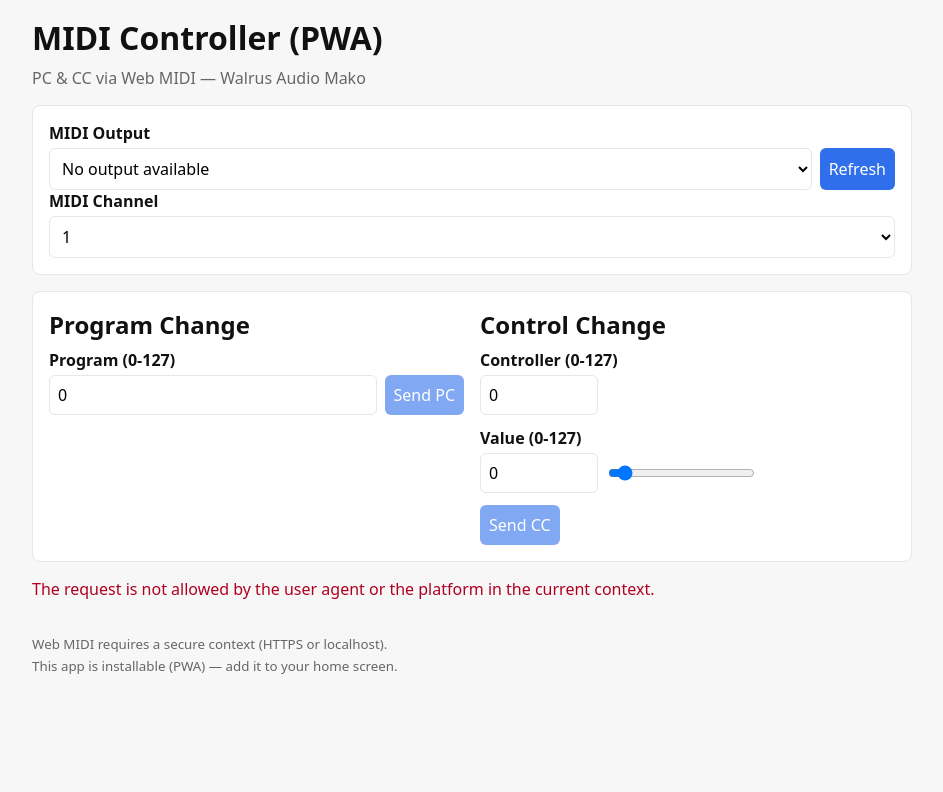
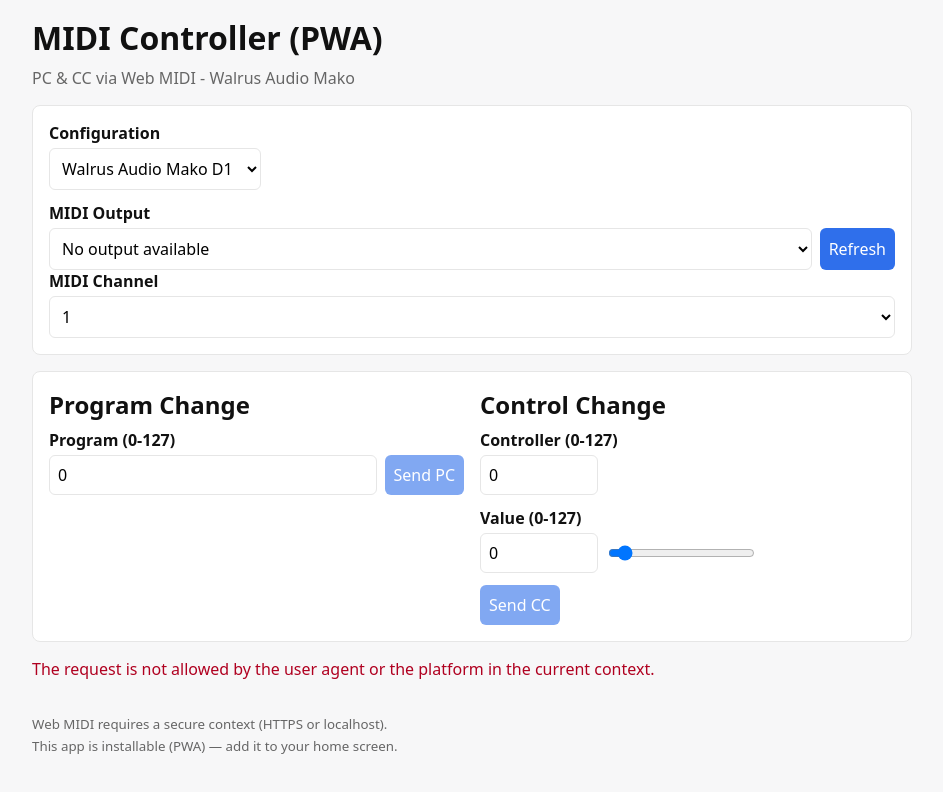
Before and after one commit to bpodrop/mako-editor, a Vue app: page / in a window 1280 px wide. Shown: the top 792 px of the page, without its empty margins (168-1111 px from the left). Built offline with nearby package versions, Linux system fonts and the light colour scheme.

Commit message:
add config selection

```diff
--- /dev/null
+++ b/src/config/pedalConfig.ts
@@ -0,0 +1,37 @@
+// src/config/pedalConfig.ts
+import type { PedalConfig } from './types';
+
+const modules = import.meta.glob('./*.json', { eager: true });
+
+type Loaded = { file: string; config: PedalConfig };
+
+function isPedalConfig(x: any): x is PedalConfig {
+  return x && typeof x.device === 'string' && Array.isArray(x.controls);
+}
+
+function safeDevice(x?: string) {
+  return typeof x === 'string' ? x : '';
+}
+
+export function getAllPedalConfigs(): Loaded[] {
+  const items: Loaded[] = [];
+  for (const [file, mod] of Object.entries(modules)) {
+    const data = (mod as any)?.default ?? mod;
+    if (isPedalConfig(data)) {
+      items.push({ file, config: data });
+    }
+  }
+  items.sort((a, b) => safeDevice(a.config.device).localeCompare(safeDevice(b.config.device), 'fr', { sensitivity: 'base' }));
+  return items;
+}
+
+export function listPedals(): { value: string; label: string }[] {
+  return getAllPedalConfigs().map(x => ({
+    value: x.config.device,
+    label: x.config.device,
+  }));
+}
+
+export function getPedalByDevice(device: string): PedalConfig | undefined {
+  return getAllPedalConfigs().find(x => x.config.device === device)?.config;
+}
--- /dev/null
+++ b/src/config/types.ts
@@ -0,0 +1,14 @@
+// src/config/types.ts
+export type Control =
+  | { id: string; label: string; cc: number; type: 'range'; min: number; max: number }
+  | { id: string; label: string; cc: number; type: 'toggle'; on: number; off: number }
+  | { id: string; label: string; cc: number; type: 'enum'; map: Record<string, number> }
+  | { id: string; label: string; cc: number; type: 'zoneEnum'; zones: { name: string; min: number; max: number }[] };
+
+export type PedalConfig = {
+  device: string;
+  schemaVersion: number;
+  midi: unknown;
+  controls: Control[];
+  notes?: string[];
+};
--- a/src/ui/App.vue
+++ b/src/ui/App.vue
@@ -2,10 +2,18 @@
   <div class="container">
     <header class="header">
       <h1>MIDI Controller (PWA)</h1>
-      <p class="subtitle">PC & CC via Web MIDI — Walrus Audio Mako</p>
+      <p class="subtitle">PC & CC via Web MIDI - Walrus Audio Mako</p>
     </header>
 
     <section class="card">
+      <div class="form-row">
+        <div>
+          <label class="label" for="pedal-config">Configuration</label>
+          <select id="pedal-config" v-model="selectedDevice">
+            <option v-for="p in pedalOptions" :key="p.value" :value="p.value">{{ p.label }}</option>
+          </select>
+        </div>
+      </div>
       <DeviceSelect />
       <ChannelPicker />
     </section>
@@ -27,18 +35,27 @@
 </template>
 
 <script setup lang="ts">
-import { onMounted, computed } from 'vue';
+import { onMounted, computed, ref } from 'vue';
 import { midiStore } from '../store/midi.store';
 import DeviceSelect from './components/DeviceSelect.vue';
 import ChannelPicker from './components/ChannelPicker.vue';
 import PcSender from './components/PcSender.vue';
 import CcSender from './components/CcSender.vue';
+import { listPedals, getPedalByDevice } from '../config/pedalConfig';
+import type { PedalConfig } from '../config/types';
 
 onMounted(() => {
   void midiStore.init();
 });
 
 const errorMessage = computed(() => midiStore.errorMessage.value);
+
+// Config selection from pedalConfig.ts
+const pedalOptions = listPedals();
+const selectedDevice = ref<string>(pedalOptions[0]?.value ?? '');
+const selectedConfig = computed<PedalConfig | undefined>(() =>
+  selectedDevice.value ? getPedalByDevice(selectedDevice.value) : undefined
+);
 </script>
 
 <style scoped>
@@ -61,6 +78,13 @@ const errorMessage = computed(() => midiStore.errorMessage.value);
   padding: 1rem;
   margin-bottom: 1rem;
 }
+.form-row {
+  margin-bottom: 0.75rem;
+}
+.label {
+  display: block;
+  margin-bottom: 0.25rem;
+}
 .grid {
   display: grid;
   grid-template-columns: repeat(auto-fit, minmax(280px, 1fr));
```
